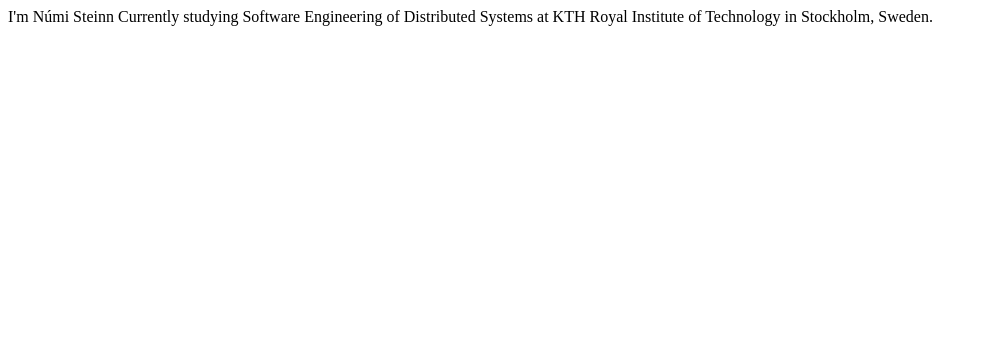
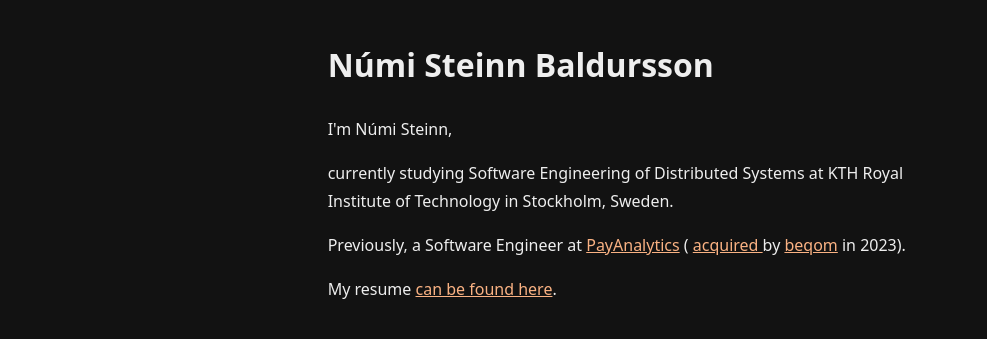
Before and after one commit to numisteinn/numisteinn.github.io, a plain HTML site: page index.html in a window 1280 px wide. Shown: the whole page, without its empty margins (0-987 px from the left). Drawn offline with Linux system fonts and the light colour scheme.

Commit message:
feat update style and index

```diff
--- a/index.html
+++ b/index.html
@@ -1,3 +1,26 @@
-I'm Númi Steinn
-
-Currently studying Software Engineering of Distributed Systems at KTH Royal Institute of Technology in Stockholm, Sweden.
+<!doctype html>
+<html lang="en">
+  <head>
+    <meta charset="UTF-8" />
+    <meta name="viewport" content="width=device-width, initial-scale=1.0" />
+    <title>Númi Steinn Baldursson</title>
+    <link rel="stylesheet" href="style.css" />
+  </head>
+  <body>
+    <h1>Númi Steinn Baldursson</h1>
+    <p>I'm Númi Steinn,</p>
+    <p>
+      currently studying Software Engineering of Distributed Systems at KTH
+      Royal Institute of Technology in Stockholm, Sweden.
+    </p>
+    <p>
+      Previously, a Software Engineer at
+      <a href="https://www.payanalytics.com/">PayAnalytics</a> (
+      <a
+        href="https://www.payanalytics.com/newsroom/beqom-acquires-pay-analytics-december-2023"
+        >acquired </a
+      >by <a href="https://www.beqom.com/">beqom</a> in 2023).
+    </p>
+    <p>My resume <a href="./cv.html">can be found here</a>.</p>
+  </body>
+</html>
--- /dev/null
+++ b/style.css
@@ -0,0 +1,53 @@
+:root {
+  /* Backgrounds */
+  --bg: #121212;
+  --bg-panel: #141414;
+  --bg-element: #1e1e1e;
+  --bg-subtle: #282828;
+  --bg-hover: #323232;
+  --bg-active: #3c3c3c;
+
+  /* Borders */
+  --border: #484848;
+  --border-active: #606060;
+  --border-subtle: #3c3c3c;
+
+  /* Text */
+  --text: #eeeeee;
+  --text-muted: #808080;
+
+  /* Theme colors */
+  --primary: #fab283;
+  --primary-bright: #ffc09f;
+  --secondary: #5c9cf5;
+  --accent: #9d7cd8;
+
+  /* Semantic */
+  --red: #e06c75;
+  --orange: #f5a742;
+  --green: #7fd88f;
+  --cyan: #56b6c2;
+  --yellow: #e5c07b;
+}
+
+html {
+  font-family: ui-sans-serif, system-ui, sans-serif;
+  background: var(--bg);
+  max-width: 70ch;
+  padding: 1em;
+  margin: auto;
+  line-height: 1.75;
+  color: var(--text);
+}
+
+a:link {
+  color: var(--primary);
+}
+
+a:visited {
+  color: var(--text-muted);
+}
+
+a:hover {
+  color: var(--accent);
+}
```
